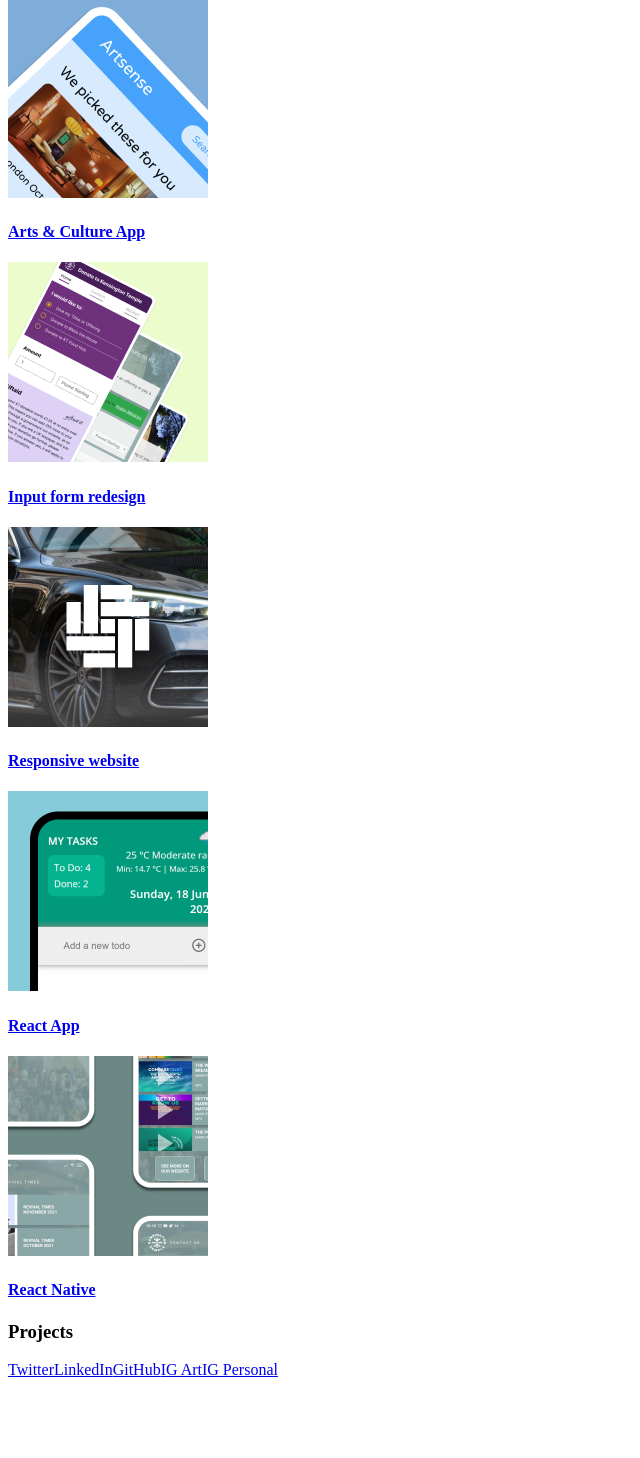
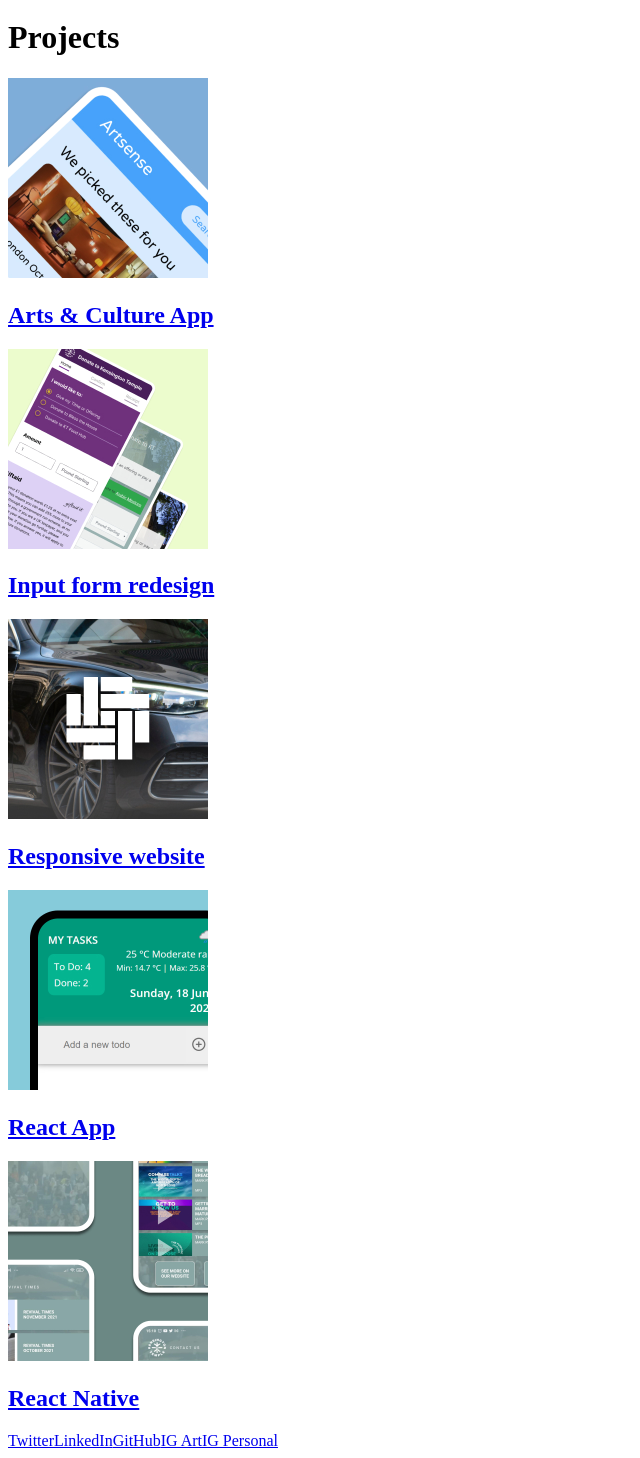
Before and after one commit to davofaz/nextjs-portfolio-site, a Next.js app: page /portfolio in a window 1280 px wide. Shown: the part 153-1611 px from the top of the page, without its empty margins (0-640 px from the left). Before the commit the page ends 1540 px from the top, so only its background shows below. Built offline with nearby package versions, Linux system fonts and the light colour scheme.

Commit message:
bugfix: fixed all pages to improve accessibility

```diff
--- a/components/RecentWork.js
+++ b/components/RecentWork.js
@@ -10,6 +10,24 @@ const RecentWork = ({ additionalClasses = '' }) => {
 
     return (
         <div className={gridClasses}>
+            <motion.div
+                className="flex relative"
+                animate={{
+                    opacity: 1,
+                    scale: 1
+                }}
+                whileHover={{
+                    scale: 0.95,
+                    opacity: 0.8,
+                    transition: { duration: 0.3 }
+                }}
+                whileTap={{
+                    opacity: 1,
+                    filter: 'brightness(120%)',
+                    scale: 1.1
+                }}>
+                <h1 className="text-grey-900 text-2xl p-2 md:p-4 uppercase font-thin dark:text-gray-300">Projects</h1>
+            </motion.div>
             <motion.div
                 className="flex relative shadow-xl"
                 animate={{
@@ -33,7 +51,7 @@ const RecentWork = ({ additionalClasses = '' }) => {
                             width={200}
                             height={200}
                           />
-                            <h4 className="absolute z-10 text-white right-2 bottom-2 bg-black rounded-lg px-2 lg:px-4 py-1 text-xs">Arts & Culture App</h4>
+                            <h2 className="absolute z-10 text-white right-2 bottom-2 bg-black rounded-lg px-2 lg:px-4 py-1 text-xs">Arts & Culture App</h2>
                 </Link>
             </motion.div>
             <motion.div
@@ -59,7 +77,7 @@ const RecentWork = ({ additionalClasses = '' }) => {
                         width={200}
                         height={200}
                     />
-                    <h4 className="absolute z-10 text-white right-2 bottom-2 bg-black rounded-lg px-2 lg:px-4 py-1 text-xs">Input form redesign</h4>
+                    <h2 className="absolute z-10 text-white right-2 bottom-2 bg-black rounded-lg px-2 lg:px-4 py-1 text-xs">Input form redesign</h2>
                 </Link>
             </motion.div>
             <motion.div
@@ -85,7 +103,7 @@ const RecentWork = ({ additionalClasses = '' }) => {
                             width={200}
                             height={200}
                     />
-                            <h4 className="absolute z-10 text-white right-2 bottom-2 bg-black rounded-lg px-2 lg:px-4 py-1 text-xs">Responsive website</h4>
+                            <h2 className="absolute z-10 text-white right-2 bottom-2 bg-black rounded-lg px-2 lg:px-4 py-1 text-xs">Responsive website</h2>
                 </Link>
             </motion.div>
             <motion.div
@@ -111,7 +129,7 @@ const RecentWork = ({ additionalClasses = '' }) => {
                         width={200}
                         height={200}
                     />
-                    <h4 className="absolute z-10 text-white right-2 bottom-2 bg-black rounded-lg px-2 lg:px-4 py-1 text-xs">React App</h4>
+                    <h2 className="absolute z-10 text-white right-2 bottom-2 bg-black rounded-lg px-2 lg:px-4 py-1 text-xs">React App</h2>
                 </Link>
             </motion.div>
             <motion.div
@@ -138,7 +156,7 @@ const RecentWork = ({ additionalClasses = '' }) => {
                         width={200}
                         height={200}
                     />
-                    <h4 className="absolute z-10 text-white right-2 bottom-2 bg-black rounded-lg px-2 lg:px-4 py-1 text-xs">React Native</h4>
+                    <h2 className="absolute z-10 text-white right-2 bottom-2 bg-black rounded-lg px-2 lg:px-4 py-1 text-xs">React Native</h2>
                 </Link>
             </motion.div>
 
@@ -577,10 +595,6 @@ const RecentWork = ({ additionalClasses = '' }) => {
                      </a>
                 </motion.div>*/}
 
-
-                        <h3 className="text-grey-900 text-2xl p-2 md:p-4 uppercase font-thin dark:text-gray-300">Projects</h3>
-
-
           </div>
     )
 }
--- /dev/null
+++ b/pages/_document.js
@@ -0,0 +1,13 @@
+import { Html, Head, Main, NextScript } from 'next/document'
+
+export default function Document() {
+    return (
+        <Html lang="en"> {/* Add whichever language you want here */}
+            <Head />
+            <body>
+                <Main />
+                <NextScript />
+            </body>
+        </Html>
+    )
+}
```
Also changed, not shown: components/About.js (+8 -9 lines), pages/portfolio/artsense.js (+12 -4 lines), pages/portfolio/kt-app.js (+10 -4 lines), pages/portfolio/my-task-app.js (+10 -3 lines), pages/portfolio/noble-black.js (+9 -2 lines), pages/portfolio/online-donations-app.js (+9 -2 lines).
